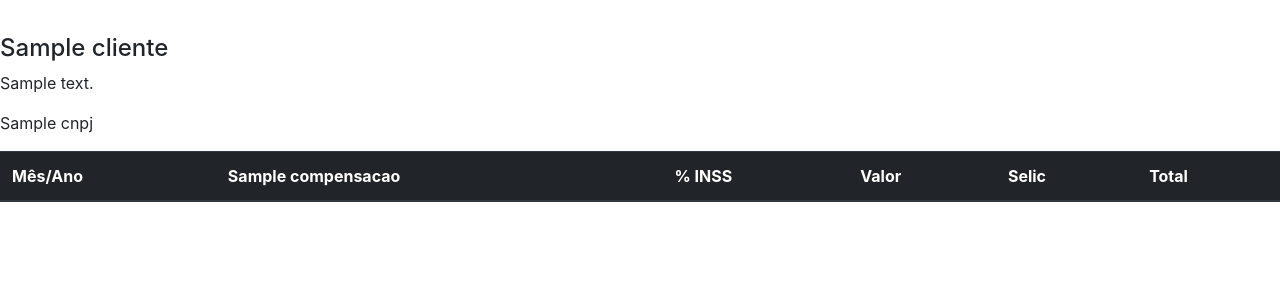
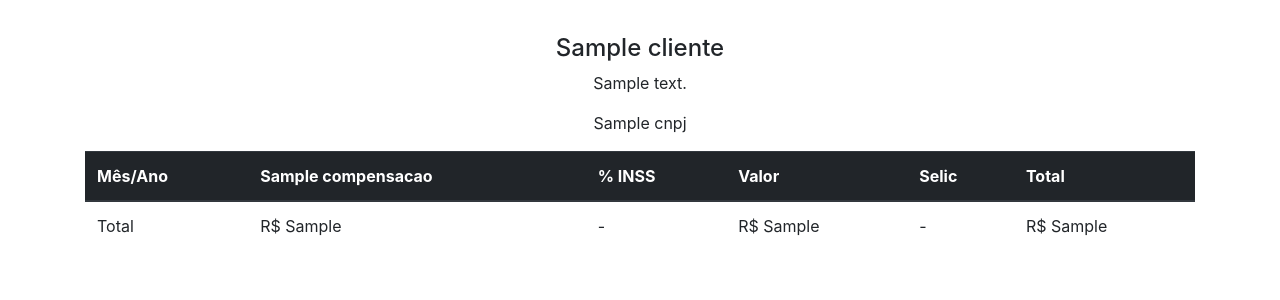
Before and after one commit to heltucosta/Tribu, a Django app: template templates/pdf.html in a window 1280 px wide. Shown: the part 56-356 px from the top of the page. Run offline with Django 3.2, Linux system fonts and the light colour scheme; data comes from the database, SQL or seed files in the repository; the template is opened without the code that fills it: values that come from a table or form of the project are taken from there, most other values are stand-ins (such as "Sample title", 1, 10 or a date in 2020); lists and menus that the app fills with data are empty; some libraries are stand-ins or nearby versions; some web fonts are replaced.

Commit message:
Inserido linha de resumo da tabela no pdf

```diff
--- a/Compensacoes/views.py
+++ b/Compensacoes/views.py
@@ -79,12 +79,17 @@ def index(request):
                                                    'Total'])
 
         # realizado calculo de compensacao mensal por selic
+        compensacaoTotal, INSSTotal, CalculoTotal = 0, 0, 0
         for idx, selic in enumerate(selics):
             strDate = selic.period.strftime("%b/%y")
             numDate = selic.period.strftime("%m/%Y")
             valor = df.valor[idx]
             valorINSS = valor*0.2
             total = valorINSS + valorINSS * selic.value.__float__()/100.0
+
+            compensacaoTotal += valor
+            INSSTotal += valorINSS
+            CalculoTotal += total
 
             # Compensacao intermediaria
             newCompensation = pd.DataFrame([
@@ -111,6 +116,7 @@ def index(request):
         context = {
             'compensacao': compensacao,
             'compensations': compensationArrays,
+            'total': [compensacaoTotal, INSSTotal, CalculoTotal]
         }
 
         return render(request, 'pdf.html', context)
--- a/templates/base.html
+++ b/templates/base.html
@@ -25,11 +25,12 @@
       </div>
     </nav>
 
-    {% block content %}
-    {% endblock %}
+    <div class="container">
+	{% block content %}
+	{% endblock %}
+    </div>
 
-    <div class="container">
-    </div>
+
 	<script src="{% static 'js/jquery.min.js' %}"></script>
 	<script src="{% static 'js/bootstrap.bundle.min.js' %}"></script>
 	<script src="{% static 'js/jquery.easing.min.js' %}"></script>
--- a/templates/pdf.html
+++ b/templates/pdf.html
@@ -1,9 +1,9 @@
 {% extends 'base.html'%}
 
 {% block content %}
-<h4 text-align="center">{{ compensacao.cliente.name }}</h4>
-<p text-align="center">{{ compensacao.cliente.address }}</p>
-<p text-align="center">{{ compensacao.cliente.cnpj }}</p>
+<h4 style="text-align:center">{{ compensacao.cliente.name }}</h4>
+<p style="text-align:center">{{ compensacao.cliente.address }}</p>
+<p style="text-align:center">{{ compensacao.cliente.cnpj }}</p>
 
 <div class="table-responsive">
     <table class="table">
@@ -21,13 +21,21 @@
         {% for idx, compensation in compensations.iterrows %}
         <tr>
             <td>{{ compensation.0 }}</td>
-            <td>{{ compensation.1 }}</td>
+            <td>R$ {{ compensation.1 }}</td>
             <td>{{ compensation.2 }}%</td>
-            <td>R$ {{ compesation.3 }}</td>
+            <td>R$ {{ compensation.3 }}</td>
             <td>{{ compensation.4 }}%</td>
             <td>R$ {{ compensation.5 }}</td>
         </tr>
         {% endfor %}
+	<tr>
+		<td>Total</td>
+		<td>R$ {{ total.0 }}</td>
+		<td> - </td>
+		<td>R$ {{ total.1 }}</td>
+		<td> - </td>
+		<td>R$ {{ total.2 }}</td>
+	</tr>
         </tbody>
     </table>
 </div>
```
